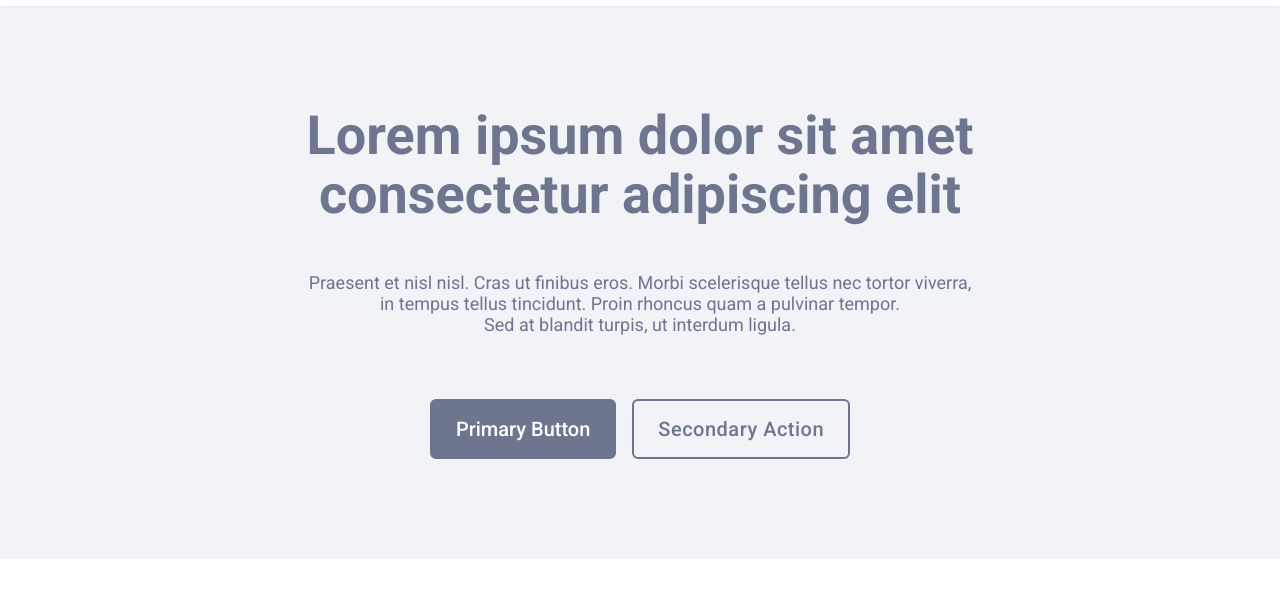
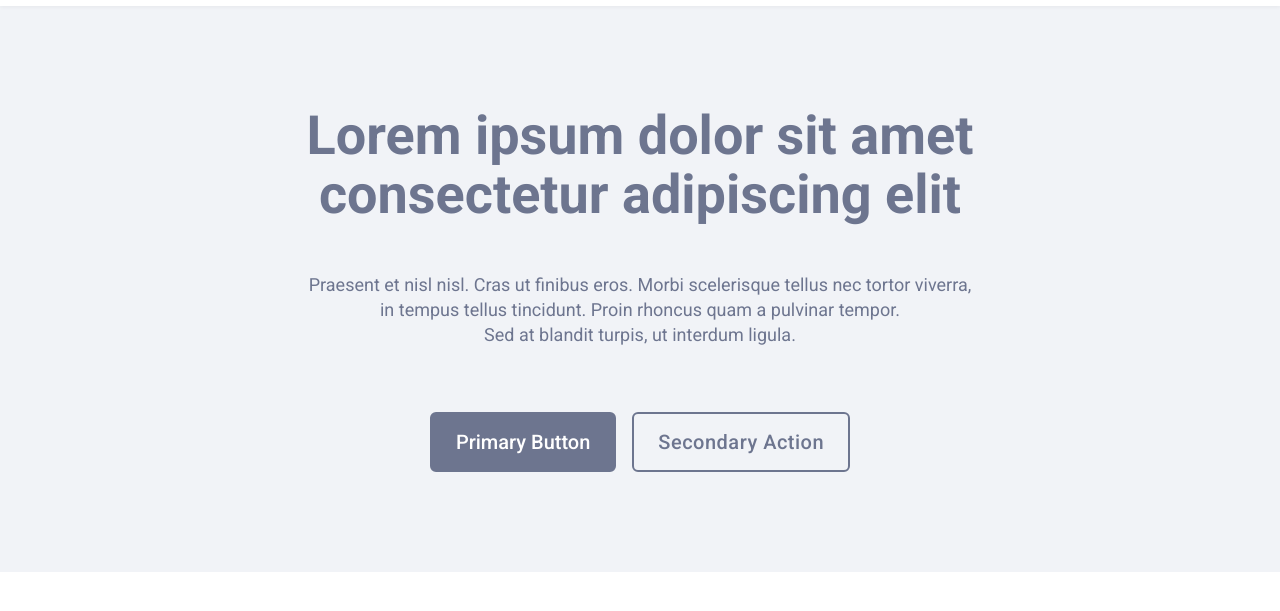
Before and after one commit to shuvabiswas12/html-css-ui-challenge, a plain HTML site: page index.html in a window 1280 px wide. Shown: the part 83-694 px from the top of the page. Drawn offline with Linux system fonts and the light colour scheme.

Commit message:
added line height to banner body.

```diff
--- a/css/customStyle.css
+++ b/css/customStyle.css
@@ -166,6 +166,7 @@
     font-weight: 400;
     font-size: 1.125rem; /* 18px */
     color: var(--color-primary);
+    line-height: 140%; /* 18px * 1.4 = 25.2px */
 }
 
 .banner-buttons {
```
